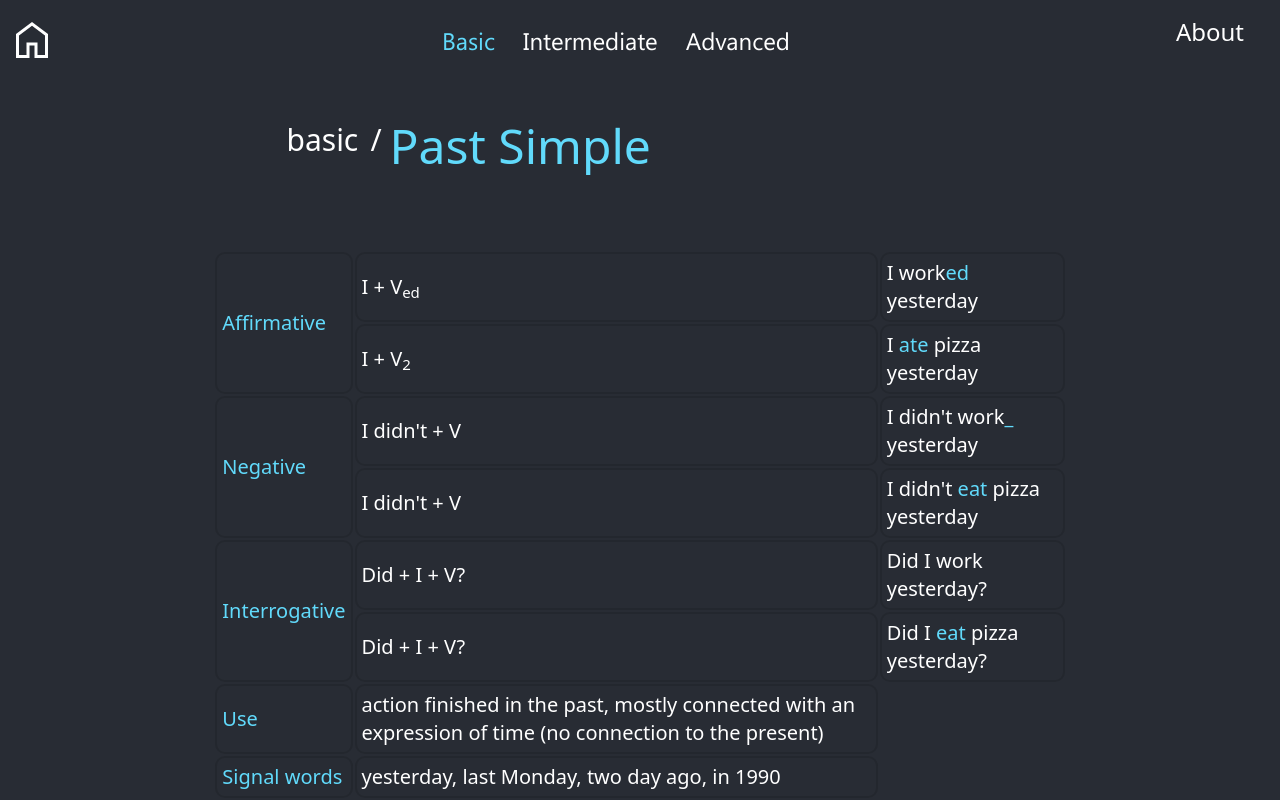
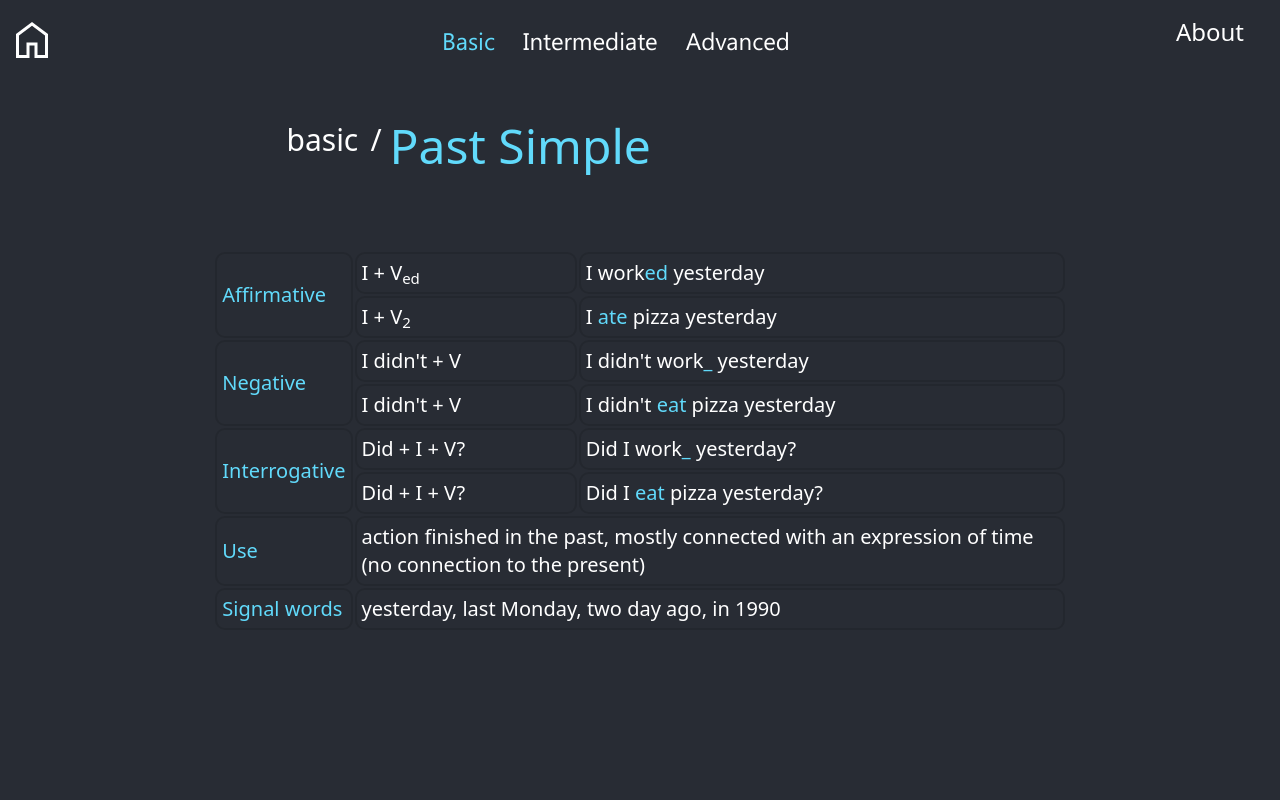
Before and after one commit to PopovDS617/eng-gram, a Next.js app: page /basic/tenses/past-simple in a window 1280 px wide. Built offline with nearby package versions, Linux system fonts and the light colour scheme.

Commit message:
Update past-simple.tsx

```diff
--- a/src/pages/basic/tenses/past-simple.tsx
+++ b/src/pages/basic/tenses/past-simple.tsx
@@ -44,7 +44,7 @@ const PastSimplePage = (props: Props) => {
               Interrogative
             </td>
             <td>Did + I + V?</td>
-            <td>Did I work yesterday?</td>
+            <td>Did I work<span className="text-customBlue">_</span> yesterday?</td>
           </tr>
           <tr>
             <td>Did + I + V?</td>
@@ -55,13 +55,13 @@ const PastSimplePage = (props: Props) => {
 
           <tr>
             <td className="text-customBlue">Use</td>
-            <td >
+            <td colSpan={2} >
               action finished in the past, mostly connected with an expression of time (no connection to the present)
             </td>
           </tr>
           <tr>
             <td className="text-customBlue">Signal words</td>
-            <td >
+            <td colSpan={2} >
             yesterday, last Monday, two day ago, in 1990
             </td>
           </tr>
```
